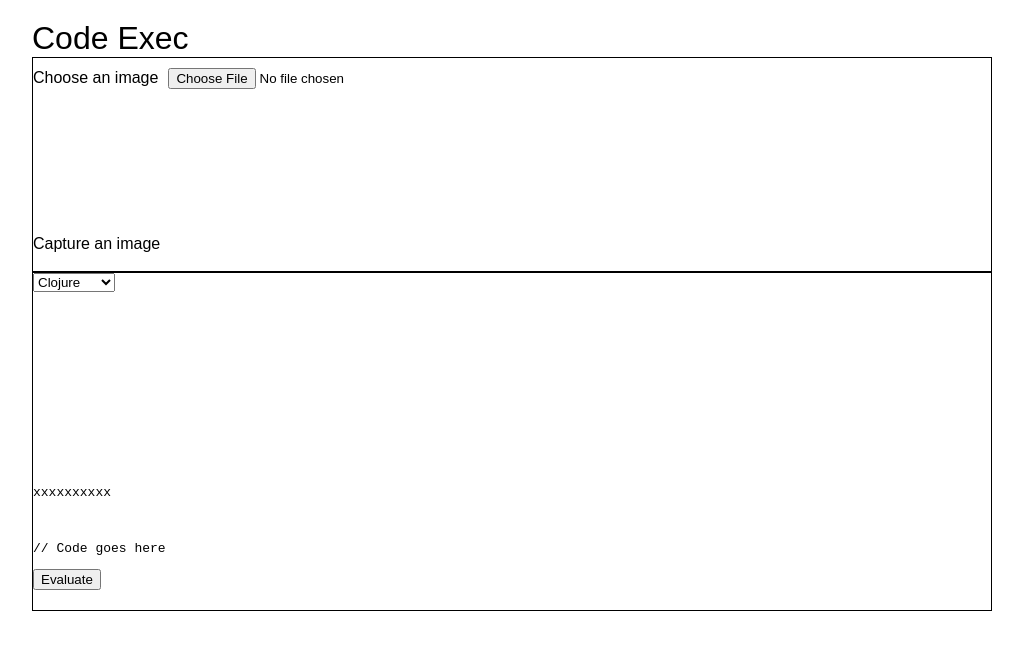
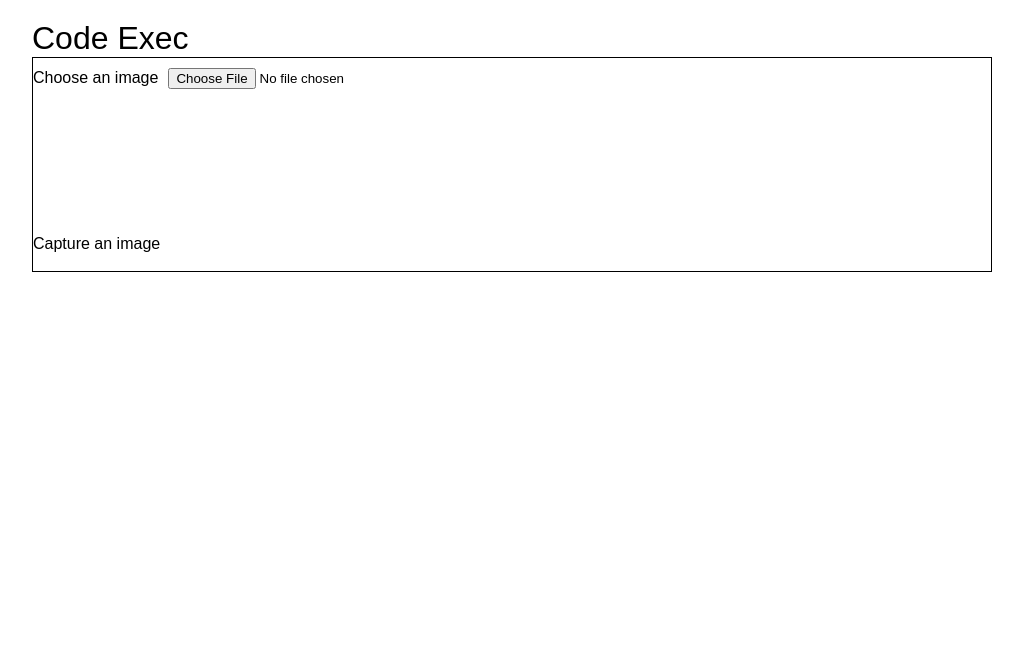
Before and after one commit to anirudhbs/code-exec, a React (Create React App) app: page / in a window 1280 px wide. Shown: the top 650 px of the page, without its empty margins (128-1151 px from the left). Built offline with nearby package versions, Linux system fonts and the light colour scheme; no server answers.

Commit message:
Add theme to CodeMirror component

```diff
--- a/src/App.js
+++ b/src/App.js
@@ -3,6 +3,9 @@ import './App.css'
 import TextEditor from './Components/TextEditor'
 import FileUpload from './Components/FileUpload'
 import Header from './Components/Header'
+
+require('codemirror/lib/codemirror.css')
+require('codemirror/mode/clojure/clojure')
 
 class App extends Component {
   constructor (props) {
@@ -25,7 +28,7 @@ class App extends Component {
       <div className='App'>
         <Header />
         <FileUpload setCode={this.setCode.bind(this)} />
-        <TextEditor code={code} />
+        {(this.state.flag) && <TextEditor code={code} />}
       </div>
     )
   }
--- a/src/Components/FileUpload.js
+++ b/src/Components/FileUpload.js
@@ -50,7 +50,8 @@ class FileUpload extends Component {
     const image = document.getElementById('myImg')
     const video = document.getElementById('video')
     video.style.display = 'none'
-    image.src = file
+    image.src = file.name
+    console.log(file)
     let base64File = await this.getBase64(file)
     let data = await compose(this.callVisionApi, this.createBodyAndKey)(base64File)
     try {
```
